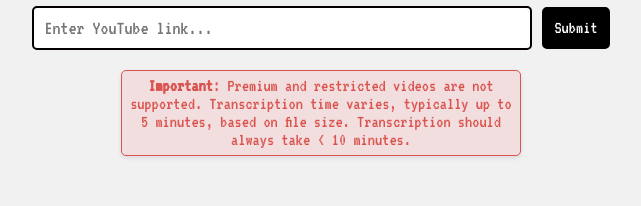
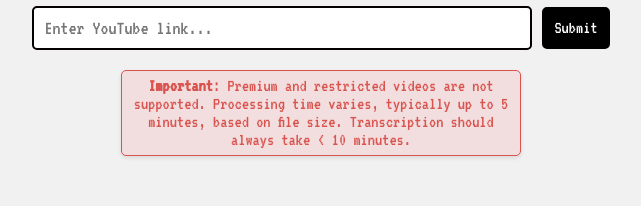
Before and after one commit to technoabsurdist/transcript-fe, a Next.js app: page / in a window 1280 px wide. Shown: the part 505-711 px from the top of the page, without its empty margins (319-960 px from the left). Built offline with nearby package versions, Linux system fonts and the light colour scheme.

Commit message:
transcription -> processing

```diff
--- a/pages/LinkInput.jsx
+++ b/pages/LinkInput.jsx
@@ -122,7 +122,7 @@
             </div>
                 <p className={styles.warningText}>
                     <span style={{ fontWeight: '800'}}>Important</span>: Premium and restricted videos are not supported.
-                    Transcription time varies, typically up to 5 minutes, based on file size. Transcription should always take &lt; 10 minutes.
+                    Processing time varies, typically up to 5 minutes, based on file size. Transcription should always take &lt; 10 minutes.
                 </p>
                 <div>
                     {isLoading ?
```
